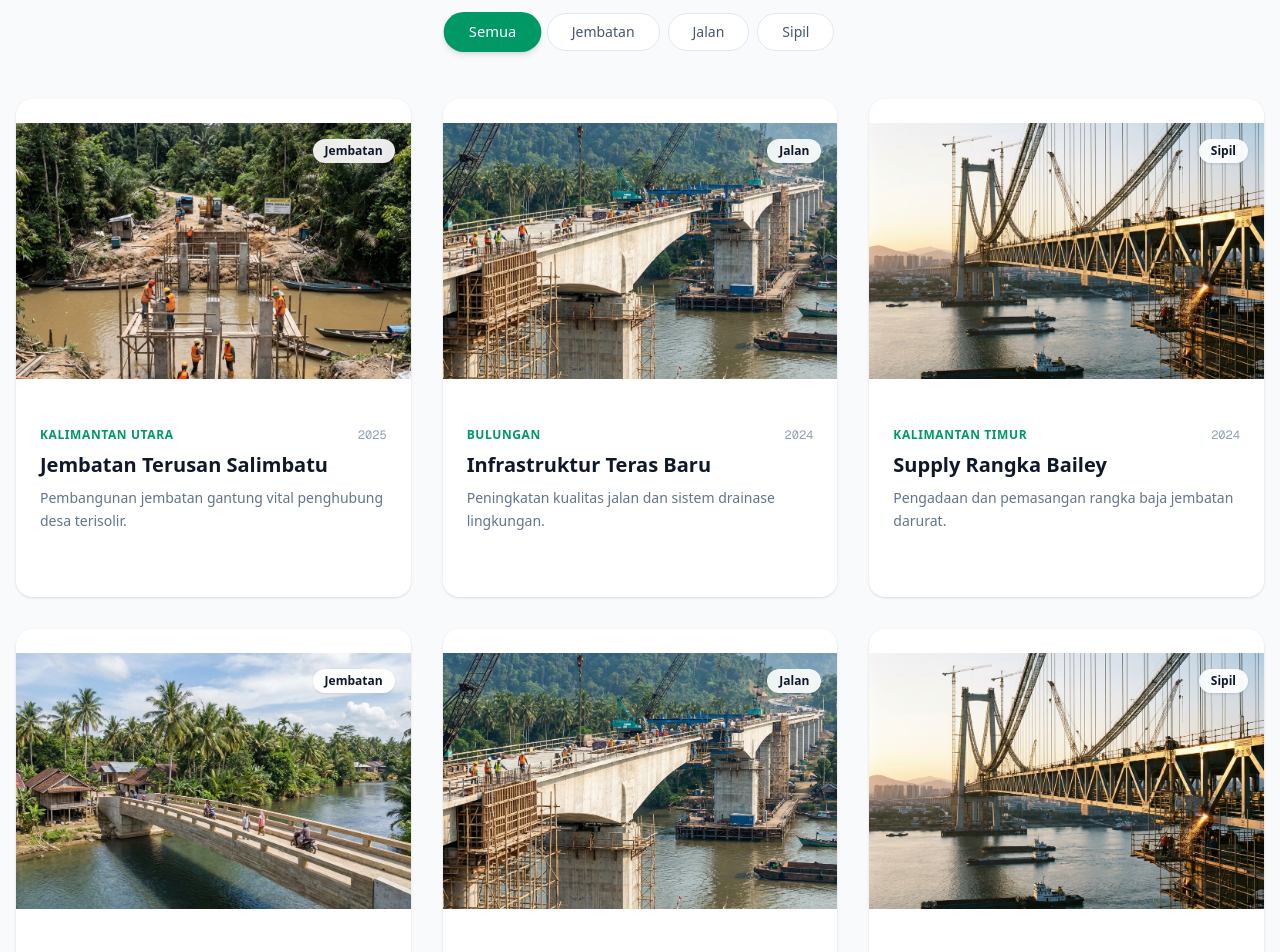
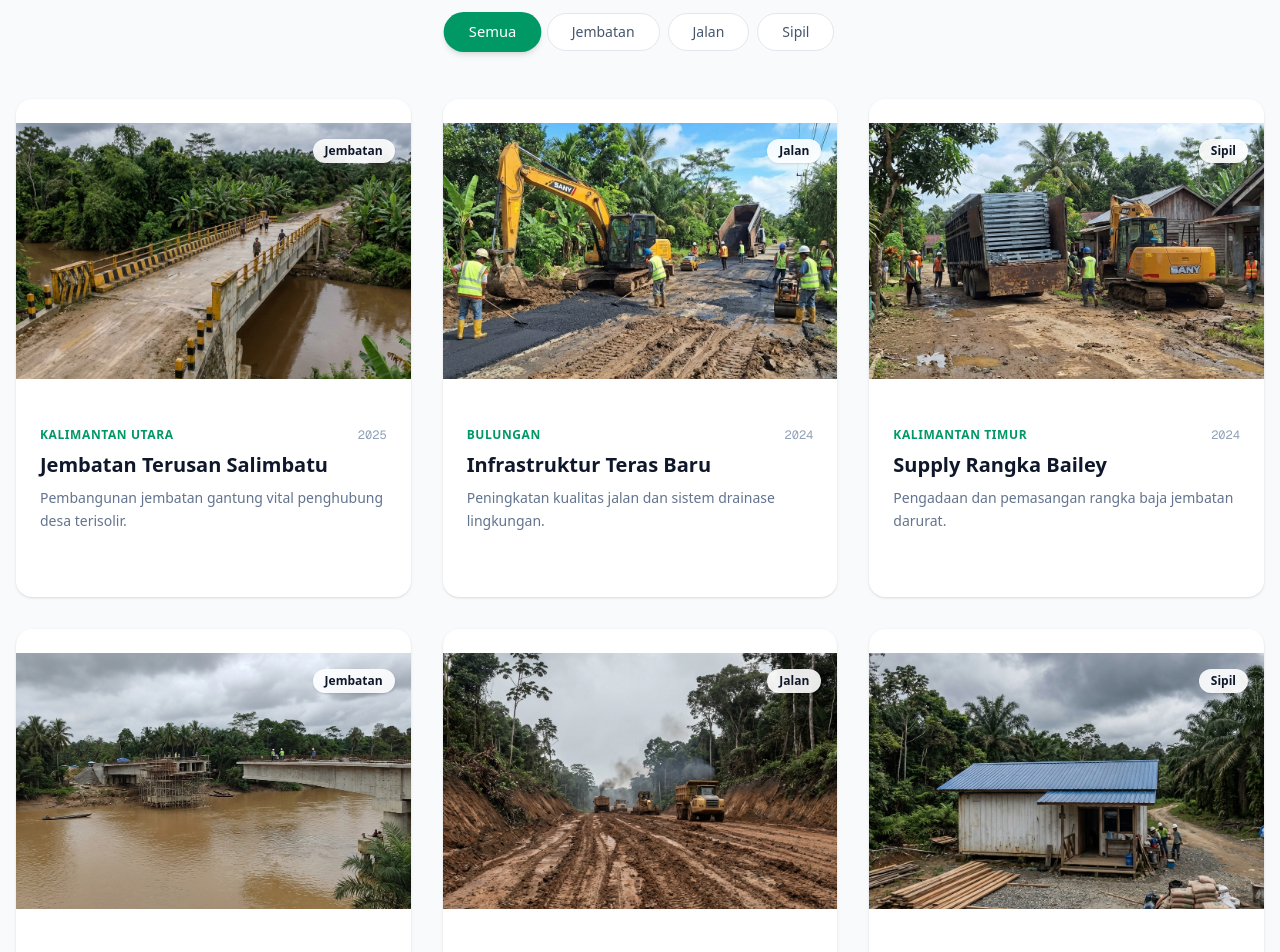
Before and after one commit to Richienv/kidnusagemilang, a Next.js app: page /projects in a window 1280 px wide. Shown: the part 380-1332 px from the top of the page. Built offline with nearby package versions, Linux system fonts and the light colour scheme.

Commit message:
feat: update projects page with authentic AI-generated images

```diff
--- a/src/app/projects/page.tsx
+++ b/src/app/projects/page.tsx
@@ -18,7 +18,7 @@ const projects = [
         category: "Jembatan",
         location: "Kalimantan Utara",
         year: "2025",
-        image: "/assets/project-rural.png",
+        image: "/assets/hero-gen-bridge.png",
         desc: "Pembangunan jembatan gantung vital penghubung desa terisolir."
     },
     {
@@ -27,7 +27,7 @@ const projects = [
         category: "Jalan",
         location: "Bulungan",
         year: "2024",
-        image: "/assets/project-1.png",
+        image: "/assets/hero-gen-road.png",
         desc: "Peningkatan kualitas jalan dan sistem drainase lingkungan."
     },
     {
@@ -36,7 +36,7 @@ const projects = [
         category: "Sipil",
         location: "Kalimantan Timur",
         year: "2024",
-        image: "/assets/hero-bg.png", // Fallback/Placeholder
+        image: "/assets/project-belly.png",
         desc: "Pengadaan dan pemasangan rangka baja jembatan darurat."
     },
     {
@@ -45,7 +45,7 @@ const projects = [
         category: "Jembatan",
         location: "Tanjung Selor",
         year: "2023",
-        image: "/assets/hero-rural.png",
+        image: "/assets/project-sei-kayan.png",
         desc: "Konstruksi jembatan bentang panjang rangka baja."
     },
     {
@@ -54,7 +54,7 @@ const projects = [
         category: "Jalan",
         location: "Berau",
         year: "2023",
-        image: "/assets/project-1.png",
+        image: "/assets/project-jalan-tambang.png",
         desc: "Pengerasan dan stabilisasi tanah untuk akses alat berat."
     },
     {
@@ -63,7 +63,7 @@ const projects = [
         category: "Sipil",
         location: "Balikpapan",
         year: "2022",
-        image: "/assets/hero-bg.png",
+        image: "/assets/project-site-office.png",
         desc: "Pembangunan fasilitas kantor lapangan semi-permanen."
     }
 ]
@@ -100,8 +100,8 @@ export default function ProjectsPage() {
                             key={cat}
                             onClick={() => setFilter(cat)}
                             className={`px-6 py-2 rounded-full text-sm font-medium transition-all duration-300 ${filter === cat
-                                    ? "bg-emerald-600 text-white shadow-md transform scale-105"
-                                    : "bg-white text-slate-600 hover:bg-slate-100 border border-slate-200"
+                                ? "bg-emerald-600 text-white shadow-md transform scale-105"
+                                : "bg-white text-slate-600 hover:bg-slate-100 border border-slate-200"
                                 }`}
                         >
                             {cat}
```
